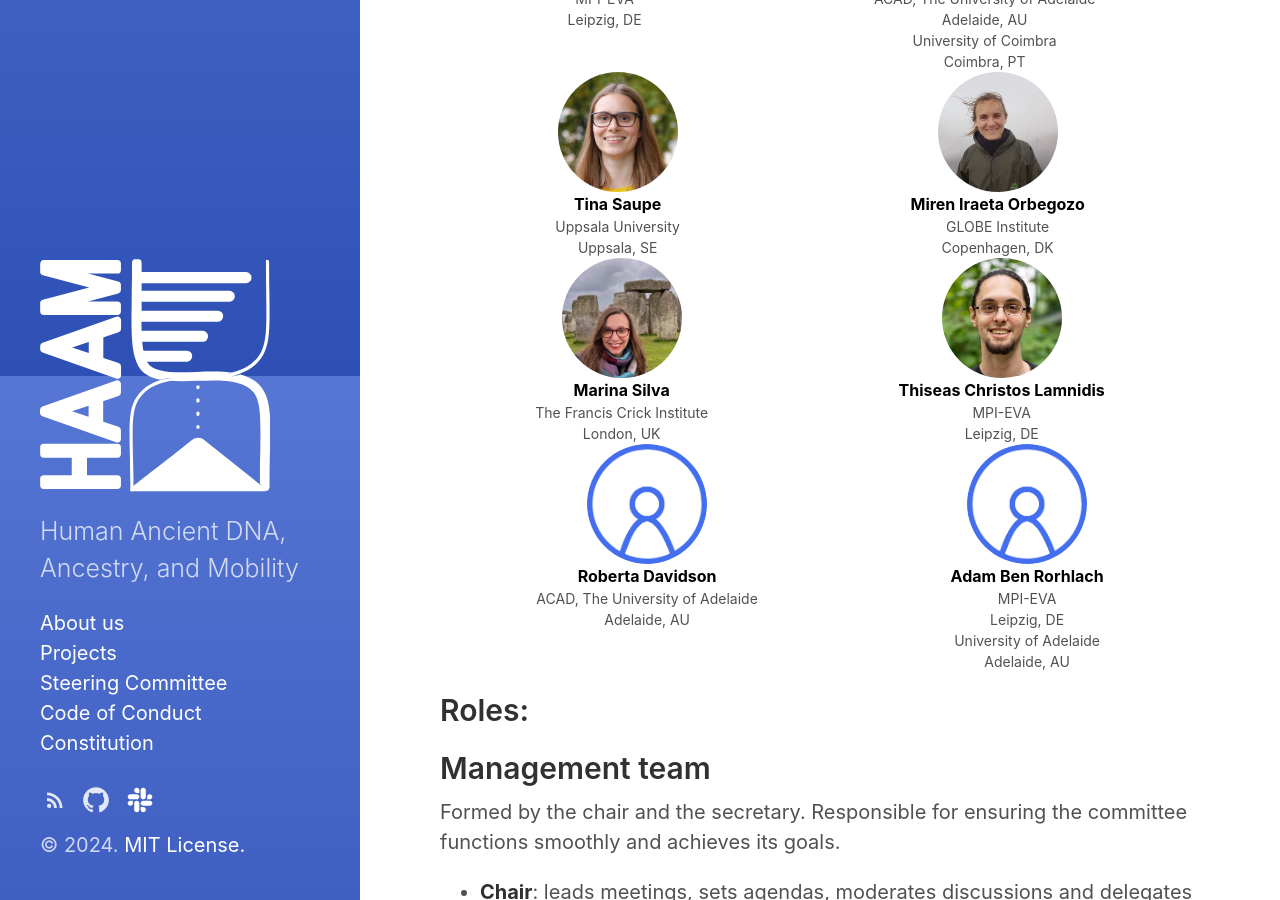
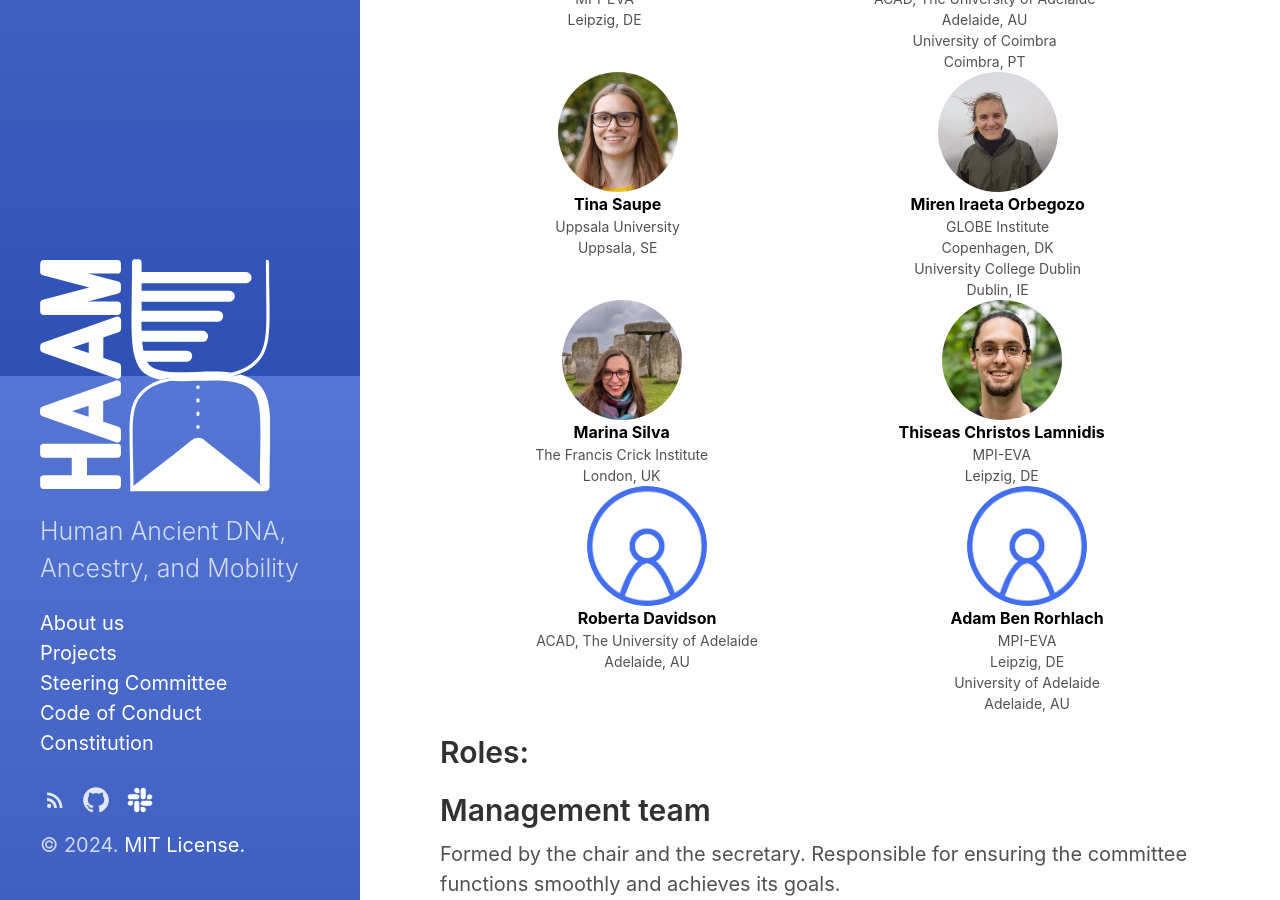
Before and after one commit to haam-community/haam-community.github.io, a Jekyll site: the page built from steering_committee.md, in a window 1280 px wide and 900 px high, scrolled down 524 px. Built offline with Jekyll 4.4.1, drawn with Linux system fonts in a browser that asks for light colours.

Commit message:
Update affiliation

```diff
--- a/steering_committee.md
+++ b/steering_committee.md
@@ -74,6 +74,8 @@ They contain div class "member" blocks that have the picture of each member foll
 <!--<p><b>ROLE</b></p>-->
 <p>GLOBE Institute</p>
 <p>Copenhagen, DK</p>
+<p>University College Dublin</p>
+<p>Dublin, IE</p>
 </div>
 
 </div>
```
